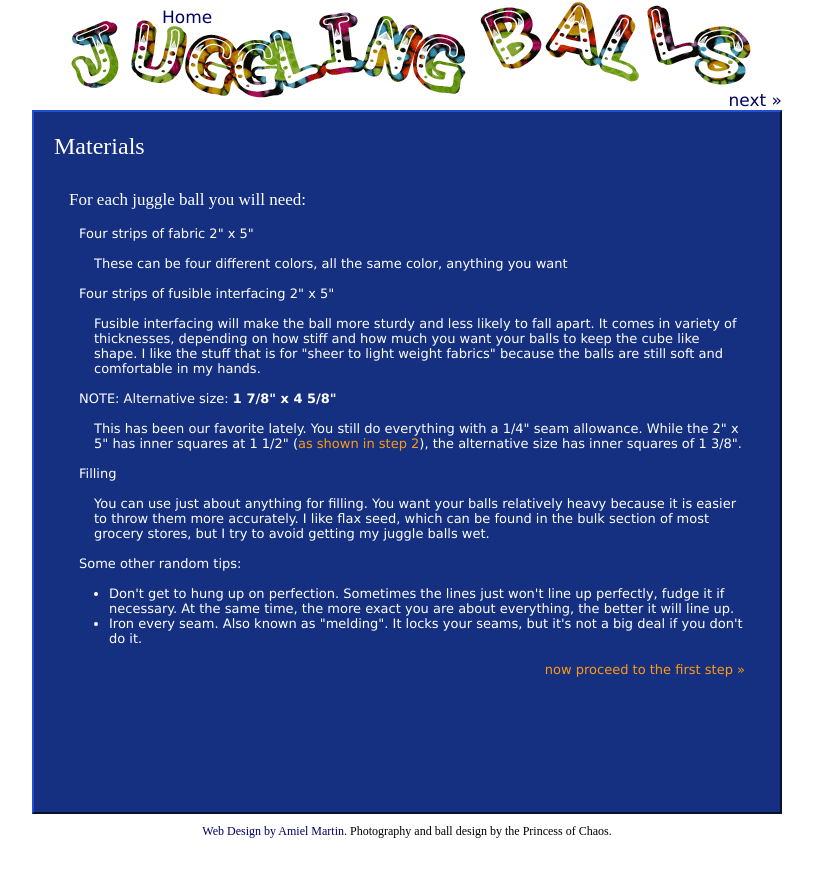
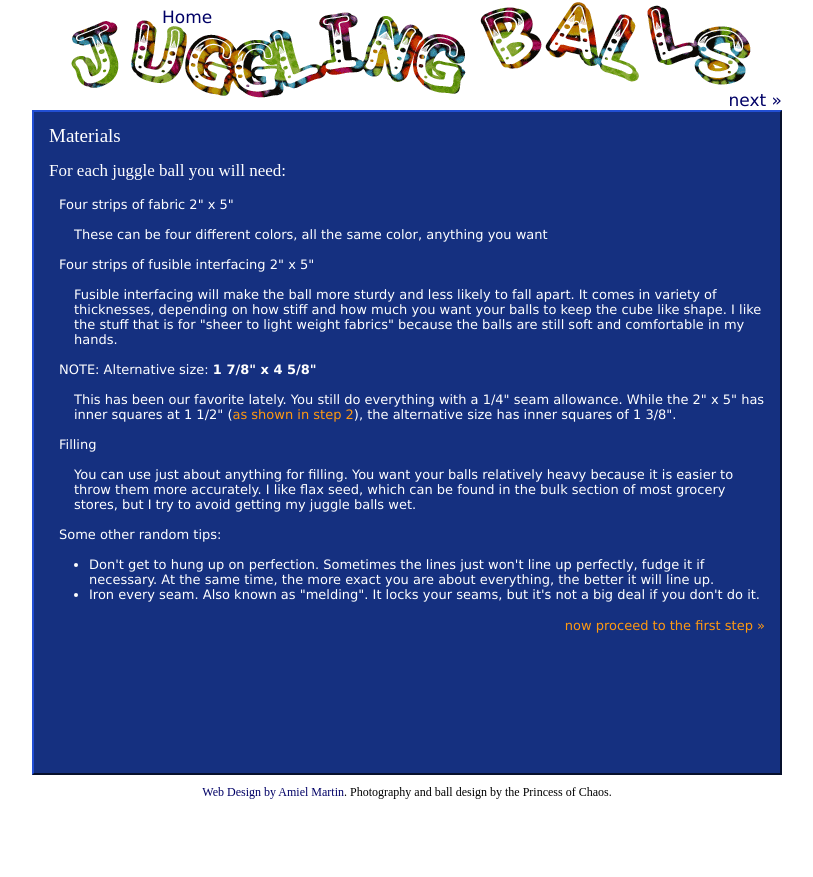
Before and after one commit to amiel/juggleballs, a Jekyll site: the page built from materials.html, in a window 1280 px wide. Shown: the top 877 px of the page, without its empty margins (233-1046 px from the left). Built offline with Jekyll 4.4.1, drawn with Linux system fonts in a browser that asks for light colours; comment, search, counter and statistics services are not loaded.

Commit message:
Improve ad styling with comments

```diff
--- a/_layouts/default.html
+++ b/_layouts/default.html
@@ -13,7 +13,6 @@
 	<!-- TODO: add link rel=index,contents,next,prefetch,prev -->
 
   <link rel="stylesheet" href="/assets/global.css">
-	<link rel="stylesheet" href="/assets/comments.css">
 
 	{% if page.extra_css %}
 		<link rel="stylesheet" href="/assets/{{page.extra_css}}.css">
--- a/assets/comments.css
+++ /dev/null
@@ -1,83 +0,0 @@
-
-#content {
-	padding: 5px 20px;
-}
-
-#content h1 {
-	margin-left: 0;
-	padding-left: 0	;
-	font-size: 24px;
-	margin-bottom: 30px;
-}
-
-
-.errors {
-	margin: 25px 0;
-}
-
-form#comment {
-	float: left;
-	width: 275px;
-}
-
-form#comment div {
-	margin: 10px 0;
-}
-
-form#comment div.fieldWithErrors {
-	display: inline;
-	background-color: red;
-	margin: 0;
-	padding: 2px;
-}
-
-form #errorExplanation p, form #errorExplanation h2 {
-	padding: 0;
-	margin: 10px 0;
-}
-
-#comments {
-	margin-left: 300px;
-	width: 400px;
-}
-
-#comments .post_body a, #comments .post_body a:visited {
-	color: #009;
-}
-
-.post_body {
-/*	background-color: #fff;
-*/	color: #000;
-	padding: 0;
-}
-
-
-.post_body_top {
-	padding: 15px 25px 5px !important;
-	margin: 0 !important;
-	background: transparent url(/images/bubble_top.gif) no-repeat center top;
-}
-
-
-.post_body_bottom {
-	padding: 1px 10px 10px 10px;
-	margin: 0 !important;
-	background: transparent url(/images/bubble_bottom.gif) no-repeat center bottom;
-}
-
-.posted {
-	background-image: url(../images/speech.gif);
-	background-repeat: no-repeat;
-	background-position: 45px 0px;
-	padding: 25px 0px 35px 10px;
-	color: #c91;
-}
-
-.time_ago {
-	font: 75% Geneva, serif;
-	color: #999;
-}
-
-.completed {
-	float: right;
-}
--- a/assets/global.css
+++ b/assets/global.css
@@ -137,3 +137,8 @@
 	height: 92px;
 	margin: 5px auto;
 }
+
+
+#disqus_thread {
+	padding: 5px 20px;
+}
```
